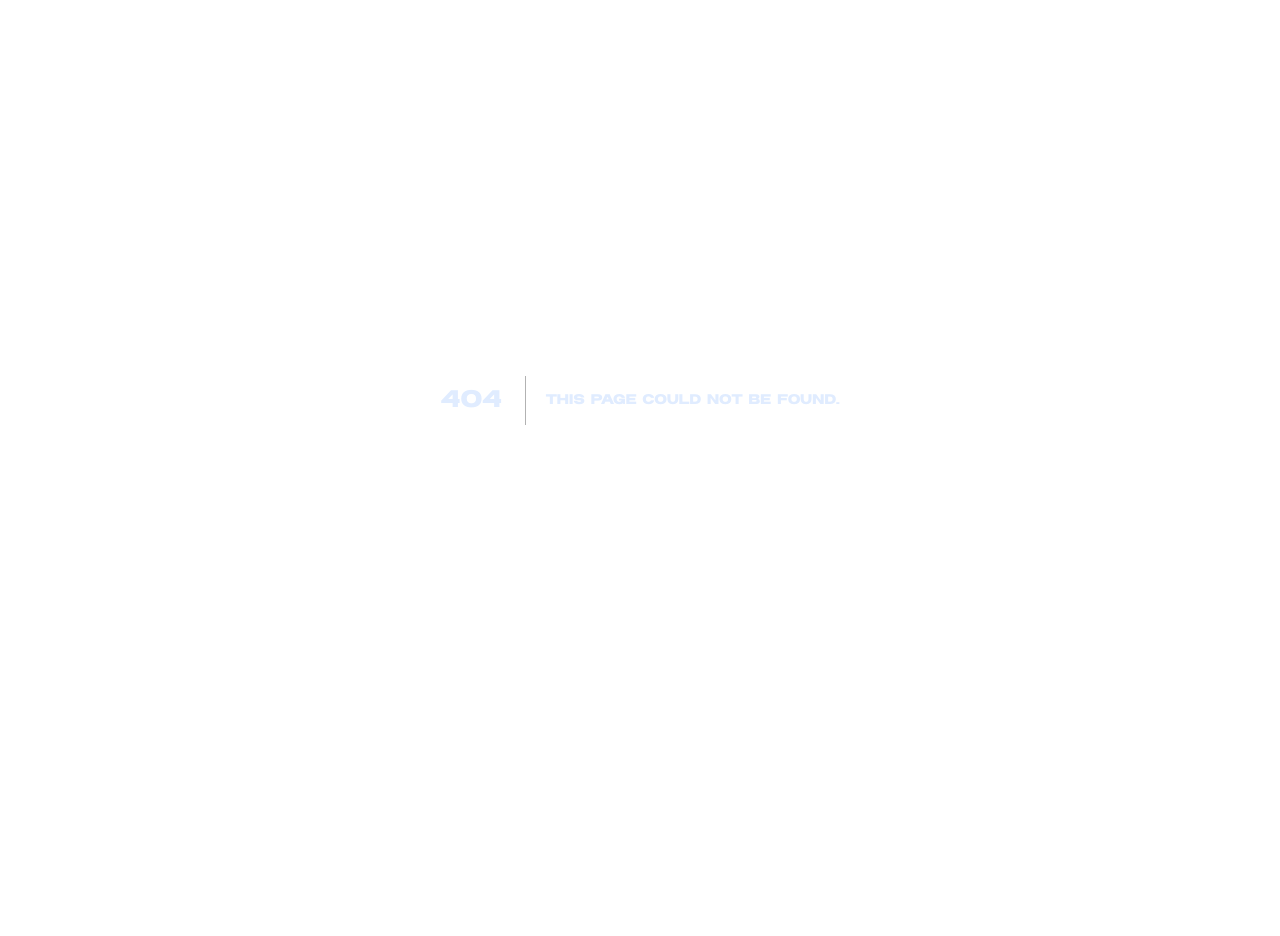
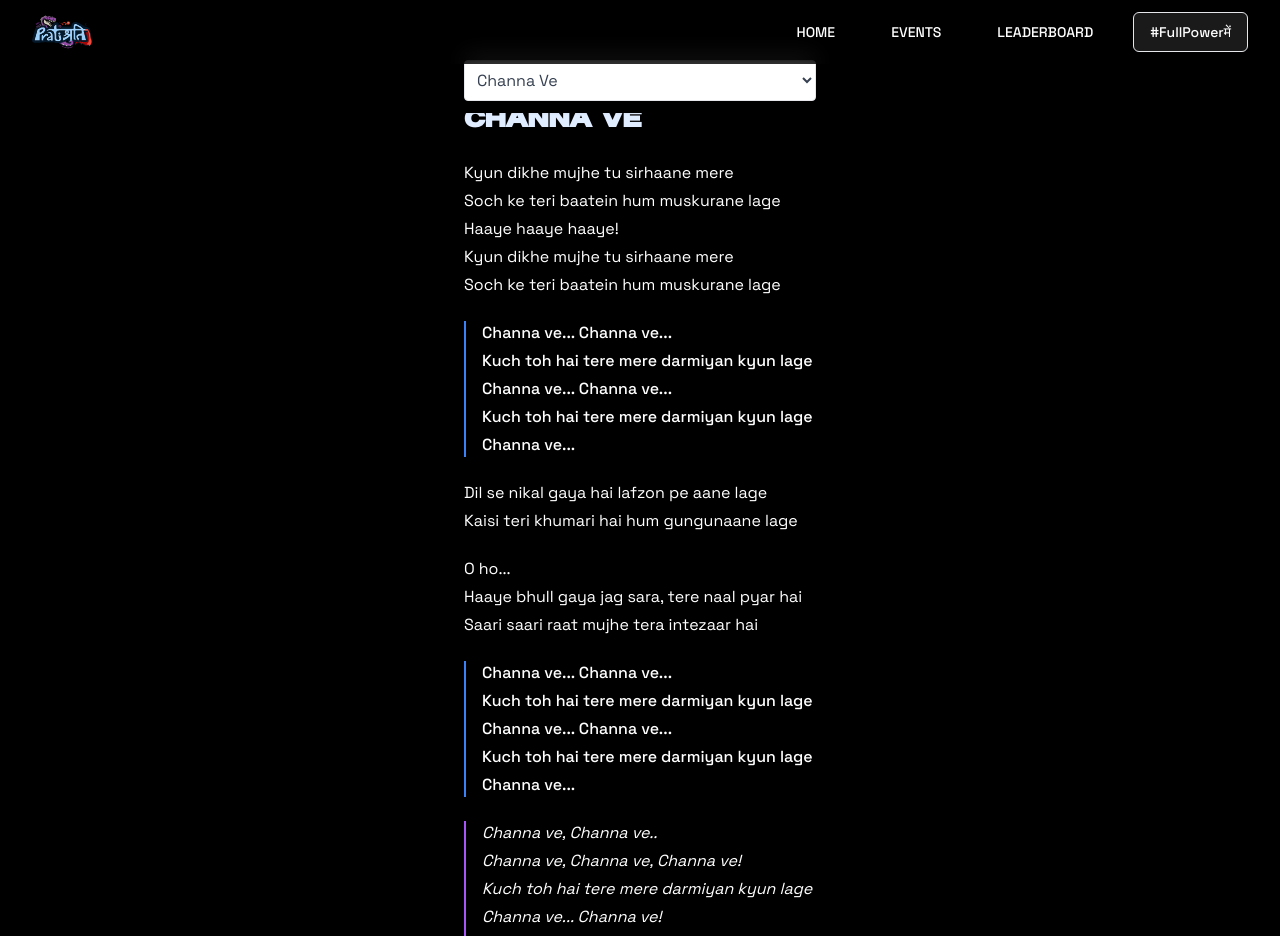
Before and after one commit to Xyncross1111/prat-website, a Next.js app: page /lyrics in a window 1280 px wide. Before the commit this address had no page. Shown: the top 936 px of the page. Before the commit the page ends 800 px from the top, so only its background shows below. Built offline with nearby package versions, Linux system fonts and the light colour scheme.

Commit message:
add: lyrics

```diff
--- /dev/null
+++ b/src/app/lyrics/layout.tsx
@@ -0,0 +1,28 @@
+import type { Metadata } from "next";
+import { Analytics } from "@vercel/analytics/react"
+import { SpeedInsights } from "@vercel/speed-insights/next"
+import "@/app/globals.css";
+import { Navbar } from "@/components/navbar";
+
+export const metadata: Metadata = {
+    title: "Lyrics",
+    description: "Jamm to your favourite songs",
+};
+
+export default function RootLayout({
+    children,
+}: Readonly<{
+    children: React.ReactNode;
+}>) {
+    return (
+        <html lang="en">
+            {/* className="relative" */}
+            <body>
+                <Analytics />
+                <SpeedInsights />
+                <Navbar short={true} />
+                {children}
+            </body>
+        </html>
+    );
+}
--- /dev/null
+++ b/src/app/lyrics/page.tsx
@@ -0,0 +1,193 @@
+'use client';
+
+import { useState } from 'react';
+import Lyrics from '@/components/lyrics';
+
+const LyricsPage = () => {
+    const songs = {
+        channave: {
+            title: "Channa Ve",
+            artist: "Akhil Sachdeva & Mansheel Gujral",
+            verses: [
+                // Verse 1
+                [
+                    "Kyun dikhe mujhe tu sirhaane mere",
+                    "Soch ke teri baatein hum muskurane lage",
+                    "Haaye haaye haaye!",
+                    "Kyun dikhe mujhe tu sirhaane mere",
+                    "Soch ke teri baatein hum muskurane lage"
+                ],
+                // Verse 2
+                [
+                    "Dil se nikal gaya hai lafzon pe aane lage",
+                    "Kaisi teri khumari hai hum gungunaane lage"
+                ],
+                // Verse 3
+                [
+                    "O ho...",
+                    "Haaye bhull gaya jag sara, tere naal pyar hai",
+                    "Saari saari raat mujhe tera intezaar hai"
+                ],
+                // Verse 4
+                [
+                    "O.. ho...",
+                    "Ho bhull gaya jag saara tere naal pyaar hai",
+                    "Saari saari raat mujhe tera intezaar hai"
+                ],
+                // Verse 5
+                [
+                    "Akhiyon mein dekho meri, meri hi pukar hai",
+                    "Tu meri duaa mein base itni si guhaar hai"
+                ],
+                // Verse 6
+                [
+                    "Dil se nikal gaya hai Lafzon pe aane lage",
+                    "Kaisi teri khumari hai Hum gungunaane lage"
+                ],
+            ],
+            chorus: [
+                "Channa ve... Channa ve...",
+                "Kuch toh hai tere mere darmiyan kyun lage",
+                "Channa ve... Channa ve...",
+                "Kuch toh hai tere mere darmiyan kyun lage",
+                "Channa ve..."
+            ],
+            bridge: [
+                "Channa ve, Channa ve..",
+                "Channa ve, Channa ve, Channa ve!",
+                "Kuch toh hai tere mere darmiyan kyun lage",
+                "Channa ve... Channa ve!",
+                "Kuch toh hai tere mere darmiyan kyun lage",
+                "Channa ve... Channa ve..."
+            ]
+        },
+
+        sunmerehumsafar: {
+            title: "Sun Mere Humsafar",
+            artist: "Tulsi Kumar & Arijit Singh",
+            verses: [
+                // Verse 1
+                [
+                    "Sun mere humsafar",
+                    "Kya tujhe itni si bhi khabar",
+                    "Sun mere humsafar",
+                    "Kya tujhe itni si bhi khabar",
+                    "Ki teri saansein chalti jidhar",
+                    "Rahunga bas wahin umrr bhar",
+                    "Rahunga bas wahin umrr bhar, haaye"
+                ],
+                // Verse 2
+                [
+                    "Jitni haseen ye mulakatein hain",
+                    "Unse bhi pyari teri baatein hain",
+                    "Baaton mein teri jo kho jaate hain",
+                    "Aaun na hosh mein main kabhi",
+                    "Baahon mein hai teri zindagi, haaye"
+                ],
+                // Verse 3
+                [
+                    "Main toh yun khada",
+                    "Kis soch mein pada tha",
+                    "Kaise jee raha tha main deewana",
+                    "Chhup ke se aake tune",
+                    "Dil mein samaa ke tune",
+                    "Chhed diya kaisa ye fasaana"
+                ],
+                // Verse 4
+                [
+                    "O… muskurana bhi tujhi se seekha hai",
+                    "Dil lagane ka tu hi tareeka hai",
+                    "Aitbaar bhi tujhi se hota hai",
+                    "Aaun na hosh mein main kabhi",
+                    "Baahon mein hai teri zindagi, haaye"
+                ]
+            ],
+            chorus: [
+                "Sun mere humsafar",
+                "Kya tujhe itni si bhi khabar",
+                "Ki teri saansein chalti jidhar",
+                "Rahunga bas wahin umrr bhar",
+                "Rahunga bas wahin umrr bhar, haaye"
+            ]
+        },
+
+        minterabanjaunga: {
+            title: "Main Tera Ban Jaunga",
+            artist: "Akhil Sachdeva & Tulsi Kumar",
+            verses: [
+                // Intro/Verse 1
+                [
+                    "[Intro: Akhil Sachdeva & Tulsi Kumar]",
+                    "Meri raahein tere tak hain",
+                    "Tujhpe hi to mera haq hai",
+                    "Ishq mera tu beshaq hai",
+                    "Tujhpe hi to mera haq hai"
+                ],
+                // Verse 2
+                [
+                    "[Verse: Tulsi Kumar & Akhil Sachdeva]",
+                    "Lakhaan ton juda main hoyi teri ḳhaatir",
+                    "Tu hi manzil dil tera musaafir",
+                    "Lakhaan ton juda main hoya teri ḳhaatir",
+                    "Tu hi manzil main tera musaafir",
+                    "Rab nu bhula betha tere karke",
+                    "Main ho gaya qaafir"
+                ]
+            ],
+            chorus: [
+                "[Chorus: Akhil Sachdeva]",
+                "Saath chhodunga na tere pichhe aaunga",
+                "Chheen lunga ya Khuda se maang laaunga",
+                "Tere naal taqdeeran likhwaunga",
+                "Main tera ban jaaunga",
+                "Main tera ban jaaunga",
+                "",
+                "Sonh teri main kasam yehi khaunga",
+                "Keetey waadeya nu umraan nibhaunga",
+                "Tujhe har vaari apna banaunga",
+                "Main tera ban jaaunga",
+                "Main tera ban jaaunga"
+            ],
+            bridge: [
+                "[Chorus: Akhil Sachdeva]",
+                "Tere liye main jahaan se takraunga",
+                "Sab kuch khoke tujhko hi paaunga",
+                "Dil banke main dil dhadkaunga",
+                "Main tera ban jaaunga",
+                "Main tera ban jaaunga",
+                "",
+                "Sonh teri main kasam yehi khaunga",
+                "Keetey waadeya nu umraan nibhaunga",
+                "Tujhe har waari apna banaunga",
+                "Main tera ban jaaunga",
+                "Main tera ban jaaunga"
+            ]
+        }
+    };
+
+    const [selectedSong, setSelectedSong] = useState('channave');
+
+    return (
+        <div className="min-h-screen bg-black relative">
+            <div className="bg-black shadow-sm sticky top-12 z-10">
+                <div className="max-w-sm mx-auto px-4 py-3">
+                    <select
+                        value={selectedSong}
+                        onChange={(e) => setSelectedSong(e.target.value)}
+                        className="w-full top-12 p-2 border rounded bg-white text-gray-700 focus:outline-none focus:ring-2 focus:ring-blue-500"
+                    >
+                        <option value="channave">Channa Ve</option>
+                        <option value="sunmerehumsafar">Sun Mere Humsafar</option>
+                        <option value="minterabanjaunga">Main Tera Ban Jaunga</option>
+                    </select>
+                </div>
+            </div>
+
+            <div className="pt-4">
+                <Lyrics {...songs[selectedSong]} />
+            </div>
+        </div>
+    );
+};
+
+export default LyricsPage;
--- /dev/null
+++ b/src/components/lyrics.tsx
@@ -0,0 +1,57 @@
+import React from 'react';
+
+interface LyricsProps {
+  title: string;
+  verses: string[][];
+  chorus?: string[];
+  bridge?: string[];
+}
+
+const Lyrics: React.FC<LyricsProps> = ({ title, verses, chorus, bridge }) => {
+  return (
+    <div className="lyrics-container px-4 py-6 max-w-sm mx-auto">
+      <div className="mb-6">
+        <h1 className="text-2xl font-bold">{title}</h1>
+        {/* <h2 className="text-lg text-gray-600">{artist}</h2> */}
+      </div>
+
+      <div className="space-y-6">
+        {verses.map((verse, verseIndex) => (
+          <React.Fragment key={`verse-${verseIndex}`}>
+            <div className="verse">
+              {verse.map((line, lineIndex) => (
+                <p key={`verse-${verseIndex}-line-${lineIndex}`} className="mb-1">
+                  {line}
+                </p>
+              ))}
+            </div>
+
+            {/* Add chorus after certain verses if provided */}
+            {chorus && (verseIndex === 0 || verseIndex % 2 === 0) && (
+              <div className="chorus pl-4 border-l-2 border-blue-500">
+                {chorus.map((line, lineIndex) => (
+                  <p key={`chorus-line-${lineIndex}`} className="mb-1 font-medium">
+                    {line}
+                  </p>
+                ))}
+              </div>
+            )}
+
+            {/* Add bridge after specific verse if provided */}
+            {bridge && verseIndex === Math.floor(verses.length / 2) - 1 && (
+              <div className="bridge pl-4 border-l-2 border-purple-500">
+                {bridge.map((line, lineIndex) => (
+                  <p key={`bridge-line-${lineIndex}`} className="mb-1 italic">
+                    {line}
+                  </p>
+                ))}
+              </div>
+            )}
+          </React.Fragment>
+        ))}
+      </div>
+    </div>
+  );
+};
+
+export default Lyrics;
```
